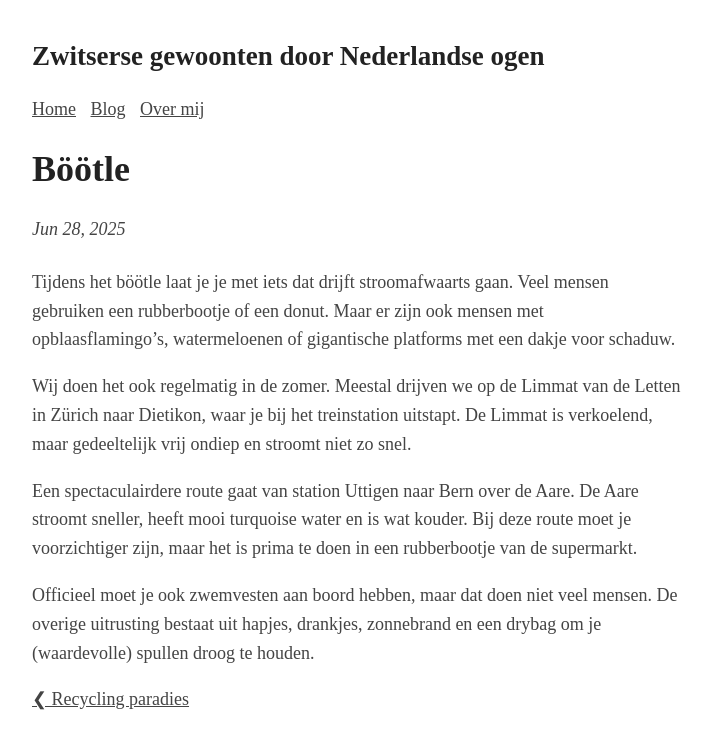
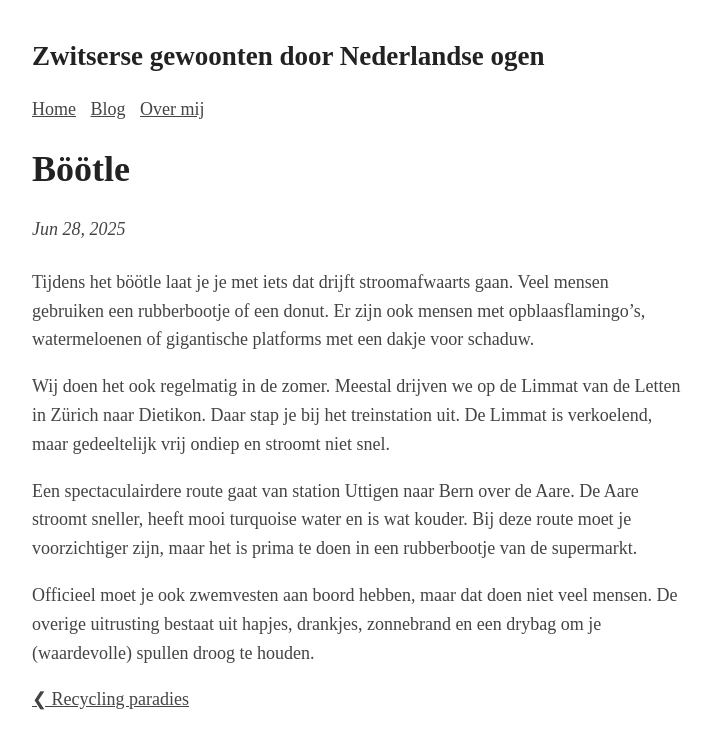
Before and after one commit to Roald87/roaldin.ch, a Jekyll site: the page built from _posts/2025-06-28-boeoetle.md, in a window 1280 px wide. Shown: the top 749 px of the page, without its empty margins (283-994 px from the left). Built offline with Jekyll 4.4.1, drawn with Linux system fonts in a browser that asks for light colours.

Commit message:
Spellcheck by ChatGPT

```diff
--- a/_posts/2025-06-28-boeoetle.md
+++ b/_posts/2025-06-28-boeoetle.md
@@ -4,9 +4,9 @@ title: Böötle
 image:
 ---
 
-Tijdens het böötle laat je je met iets dat drijft stroomafwaarts gaan. Veel mensen gebruiken een rubberbootje of een donut. Maar er zijn ook mensen met opblaasflamingo's, watermeloenen of gigantische platforms met een dakje voor schaduw.
+Tijdens het böötle laat je je met iets dat drijft stroomafwaarts gaan. Veel mensen gebruiken een rubberbootje of een donut. Er zijn ook mensen met opblaasflamingo's, watermeloenen of gigantische platforms met een dakje voor schaduw.
 
-Wij doen het ook regelmatig in de zomer. Meestal drijven we op de Limmat van de Letten in Zürich naar Dietikon, waar je bij het treinstation uitstapt. De Limmat is verkoelend, maar gedeeltelijk vrij ondiep en stroomt niet zo snel.
+Wij doen het ook regelmatig in de zomer. Meestal drijven we op de Limmat van de Letten in Zürich naar Dietikon. Daar stap je bij het treinstation uit. De Limmat is verkoelend, maar gedeeltelijk vrij ondiep en stroomt niet snel.
 
 Een spectaculairdere route gaat van station Uttigen naar Bern over de Aare. De Aare stroomt sneller, heeft mooi turquoise water en is wat kouder. Bij deze route moet je voorzichtiger zijn, maar het is prima te doen in een rubberbootje van de supermarkt.
 
```
